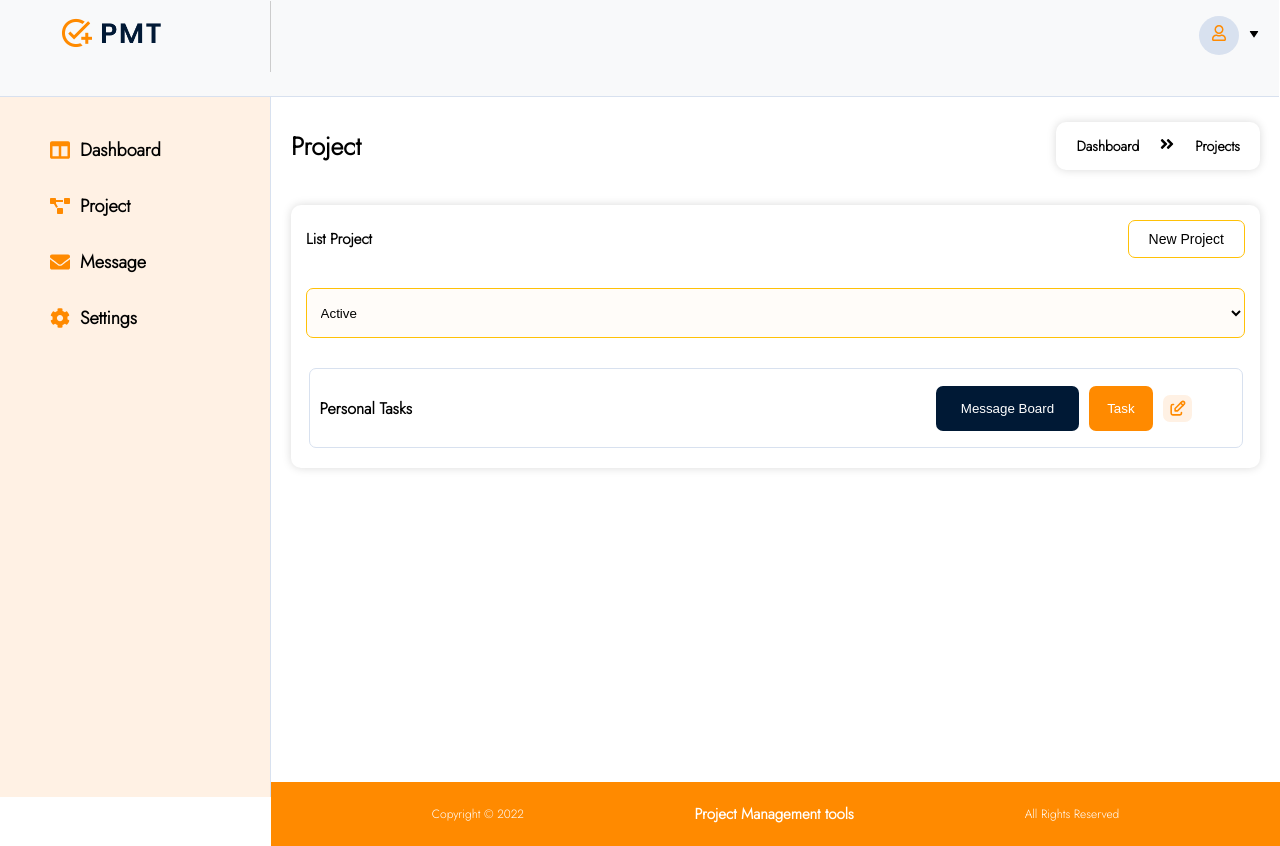
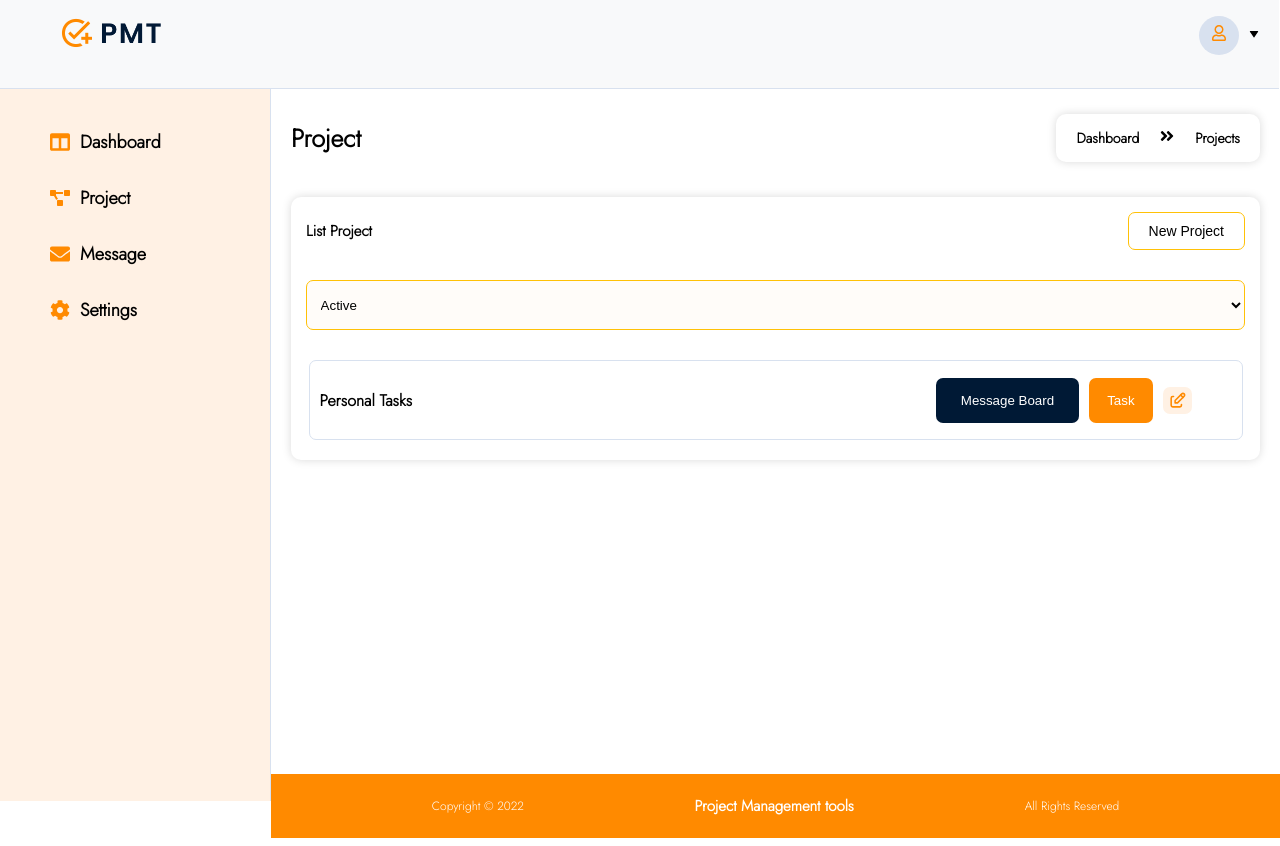
Before and after one commit to Info-Crib/Taskify, a React (Create React App) app: page /Project in a window 1280 px wide. Built offline with nearby package versions, Linux system fonts and the light colour scheme.

Commit message:
update from prince

```diff
--- a/src/Components/Navbarmain.js
+++ b/src/Components/Navbarmain.js
@@ -7,11 +7,11 @@ import {BiSolidDownArrow} from "react-icons/bi"
 const Container = styled.div`
   position: sticky;
   z-index: 100;
-        top: 10;
+        top: 0;
        nav{
       background-color: #F8F9FA;
         width: 99.9%;
-        height: 12vh;
+        height: 11vh;
         border-bottom: 1px solid #d8e1ef;
 
         .content{
@@ -26,18 +26,7 @@ const Container = styled.div`
               height: 50%;
               position: relative;
             }
-            &::after{
-              content: "";
-              position: absolute;
-              margin-left: 20px;
-              top: 1px;
-              bottom: 0px;
-              left: 250px;
-              right: 0px;
-               background-color: #ccc;
-              height: 71px;
-              width: 0.5px;
-            }
+
           }
           .icons{
             ul{
--- a/src/Components/SideBar.js
+++ b/src/Components/SideBar.js
@@ -7,9 +7,9 @@ import { FaCog } from "react-icons/fa";
 const Container = styled.div`
   position: sticky;
   background-color: #fff1e4;
-  top: 57.9px;
+  top: 11.1vh;
     background-color: #fff1e4;
-  height: calc(100vh - 12.5vh);
+  height: calc(100vh - 11vh);
   width: calc(100vw - 78.9vw);
   border-right: 1px solid #d8e1ef;
   .general {
--- a/src/Pages/Profile.js
+++ b/src/Pages/Profile.js
@@ -4,6 +4,7 @@ import Navbarmain from "../Components/Navbarmain";
 import { FaAngleDoubleRight } from "react-icons/fa";
 
 const Container = styled.div`
+
   .gen {
     display: grid;
     grid-template-columns: 1fr 5fr;
```
